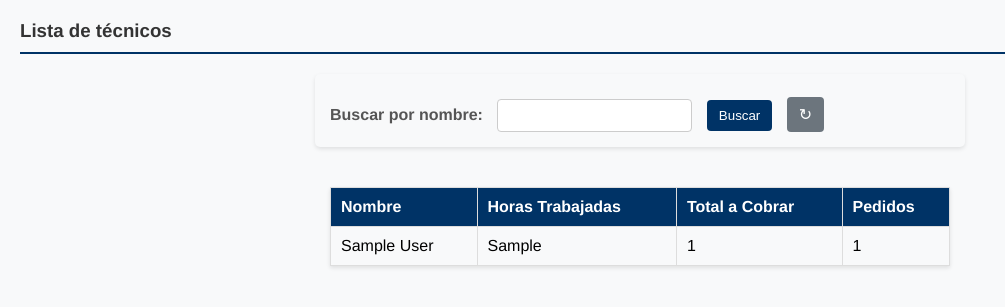
After one commit to TomasAlcaraz/rapihogar-test, a Django app: template project/rapihogar/templates/technician_list.html in a window 1280 px wide. The commit adds this page. Shown: the top 307 px of the page, without its empty margins (0-1005 px from the left). Run offline with Django 3.2, Linux system fonts and the light colour scheme; the template is opened without the code that fills it: most values are stand-ins (such as "Sample title", 1, 10 or a date in 2020).

Commit message:
functionality and technician page, with its filtering and css

```diff
--- a/project/pedidos/models.py
+++ b/project/pedidos/models.py
@@ -1,5 +1,5 @@
 from django.db import models
-from rapihogar.models import User, Scheme
+from rapihogar.models import User, Scheme, Technician
 
 
 # Create your models here.
@@ -16,6 +16,7 @@ class Pedido(models.Model):
     )
     client = models.ForeignKey(User, verbose_name="cliente", on_delete=models.CASCADE)
     scheme = models.ForeignKey(Scheme, null=True, on_delete=models.CASCADE)
+    technician = models.ForeignKey(Technician, on_delete=models.CASCADE)
     hours_worked = models.IntegerField(default=0)
 
     # new propeties
--- /dev/null
+++ b/project/rapihogar/templates/technician_list.html
@@ -0,0 +1,145 @@
+<!DOCTYPE html>
+<html lang="en">
+<head>
+    <meta charset="UTF-8">
+    <meta http-equiv="X-UA-Compatible" content="IE=edge">
+    <meta name="viewport" content="width=device-width, initial-scale=1.0">
+    <style>
+        body {
+            font-family: 'Helvetica', sans-serif;
+            margin: 20px;
+            background-color: #f8f9fa;
+        }
+
+        h3 {
+            margin-bottom: 20px;
+            color: #333;
+            font-family: 'Tahoma' (sans-serif);
+            border-bottom: 2px solid #003366;
+            padding-bottom: 10px;
+        }
+
+        form {
+            background-color: #f8f9fa;
+            padding: 15px;
+            border-radius: 5px;
+            box-shadow: 0 2px 4px rgba(0, 0, 0, 0.1);
+            width: 50%;
+            margin: 0 auto;
+            margin-bottom: 20px;
+        }
+
+        label {
+            margin-right: 10px;
+            font-weight: bold;
+            color: #555;
+        }
+
+        input[type="text"] {
+            padding: 8px;
+            border: 1px solid #ccc;
+            border-radius: 4px;
+        }
+
+        button, a.clear-filter-button {
+            display: inline-block;
+            padding: 8px 12px;
+            margin-top: 8px;
+            margin-left: 10px;
+            border: none;
+            border-radius: 4px;
+            cursor: pointer;
+        }
+
+        button {
+            background-color: #003366;
+            color: #fff;
+        }
+
+        a.clear-filter-button {
+            background-color: #6c757d;
+            color: #fff;
+            text-decoration: none;
+            height: 1.2rem;
+        }
+
+        table {
+            width: 50%;
+            border-collapse: collapse;
+            margin-top: 20px;
+            box-shadow: 0 2px 4px rgba(0, 0, 0, 0.1);
+            overflow-x: auto;
+        }
+
+        th, td {
+            border: 1px solid #ddd;
+            padding: 10px;
+            text-align: left;
+        }
+
+        th {
+            background-color: #003366;
+            color: #fff;
+        }
+
+        tbody tr:nth-child(even) {
+            background-color: #f9f9f9;
+        }
+
+        .principal_table {
+            width: 100%;
+            display: flex;
+            justify-content: center;
+        }
+    </style>
+    <title>Lista de técnicos</title>
+</head>
+<body>
+
+<h3>Lista de técnicos</h3>
+
+<form method="get" action="{% url 'technician-list' %}">
+    <label for="search_name">Buscar por nombre:</label>
+    <input type="text" id="search_name" name="search_name" value="{{ search_name }}">
+    <button type="submit">Buscar</button>
+    <a href="{% url 'technician-list' %}" class="clear-filter-button">↻</a>
+</form>
+
+<script>
+    document.addEventListener("DOMContentLoaded", function() {
+        var clearFilterButton = document.querySelector(".clear-filter-button");
+
+        if (clearFilterButton) {
+            clearFilterButton.addEventListener("click", function(event) {
+                event.preventDefault();
+                window.location.href = "{% url 'technician-list' %}";
+            });
+        }
+    });
+</script>
+
+<div class="principal_table">
+    <table>
+        <thead>
+            <tr>
+                <th>Nombre</th>
+                <th>Horas Trabajadas</th>
+                <th>Total a Cobrar</th>
+                <th>Pedidos</th>
+            </tr>
+        </thead>
+        <tbody>
+            {% for technician in technicians %}
+                <tr>
+                    <td>{{ technician.full_name }}</td>
+                    <td>{{ technician.hours_worked }}</td>
+                    <td>{{ technician.total_to_charge }}</td>
+                    <td>{{ technician.num_orders }}</td>
+                </tr>
+            {% endfor %}
+        </tbody>
+    </table>
+</div>
+
+</body>
+</html>
--- a/project/rapihogar/urls.py
+++ b/project/rapihogar/urls.py
@@ -1,8 +1,10 @@
 from django.contrib import admin
 from django.urls import path, include
+from .views import TechnicianListView
 
 urlpatterns = [
     path("admin/", admin.site.urls),
     path("api/", include("api.urls")),
     path("pedidos/", include("pedidos.urls")),
+    path('technicians/', TechnicianListView.as_view(), name='technician-list'),
 ]
--- a/requirements.txt
+++ b/requirements.txt
@@ -6,3 +6,4 @@ ipython
 psycopg2==2.9.9
 python-dotenv
 gunicorn===21.2.0
+faker
```
Also changed, not shown: project/pedidos/management/commands/generar_pedidos.py (+38 -9 lines), project/pedidos/templates/pedido_list.html (+76 -8 lines), project/pedidos/utils/location_list.py (added, +14 -0 lines), project/pedidos/utils/pedidos_list.py (added, +17 -0 lines), project/pedidos/views.py (+4 -5 lines), project/rapihogar/management/commands/create_random_technicians.py (+12 -5 lines), project/rapihogar/management/commands/create_random_users.py (+6 -4 lines), project/rapihogar/models.py (+19 -1 lines), project/rapihogar/serializers.py (added, +8 -0 lines), project/rapihogar/views.py (+37 -3 lines), project/pedidos/serializers.py (added), 1 other file.
